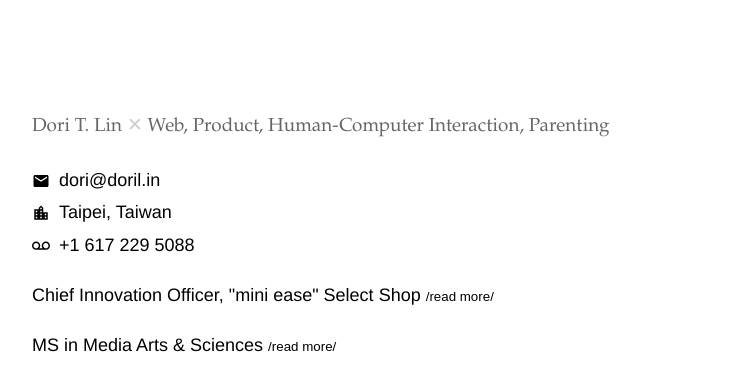
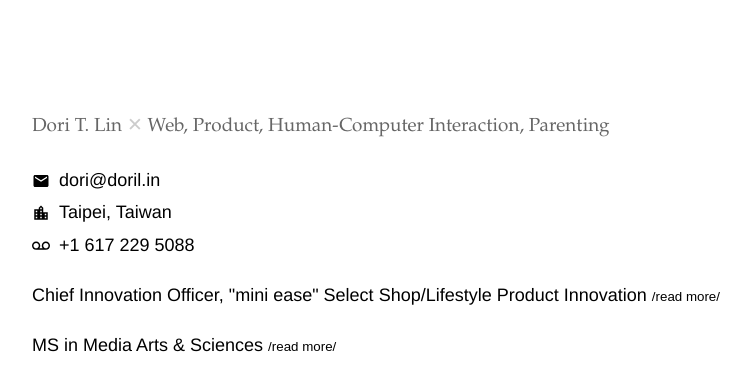
Before and after one commit to dollydori/dollydori.github.io, a plain HTML site: page index.html in a window 1280 px wide. Shown: the whole page, without its empty margins (58-809 px from the left). Drawn offline with Linux system fonts and the light colour scheme.

Commit message:
fix wording

```diff
--- a/index.html
+++ b/index.html
@@ -22,7 +22,7 @@
    <ul>
       <li>
          Chief Innovation Officer,
-         <a href="http://miniease.com" target="_blank"> "mini ease" Select Shop</a>
+         <a href="http://miniease.com" target="_blank"> "mini ease" Select Shop/Lifestyle Product Innovation</a>
          <button class="btn link view-more-{{toggleflags.more_exp}}" ng-click="toggle('more_exp')"></button>
       </li>
       <li ng-show="toggleflags.more_exp">
```
